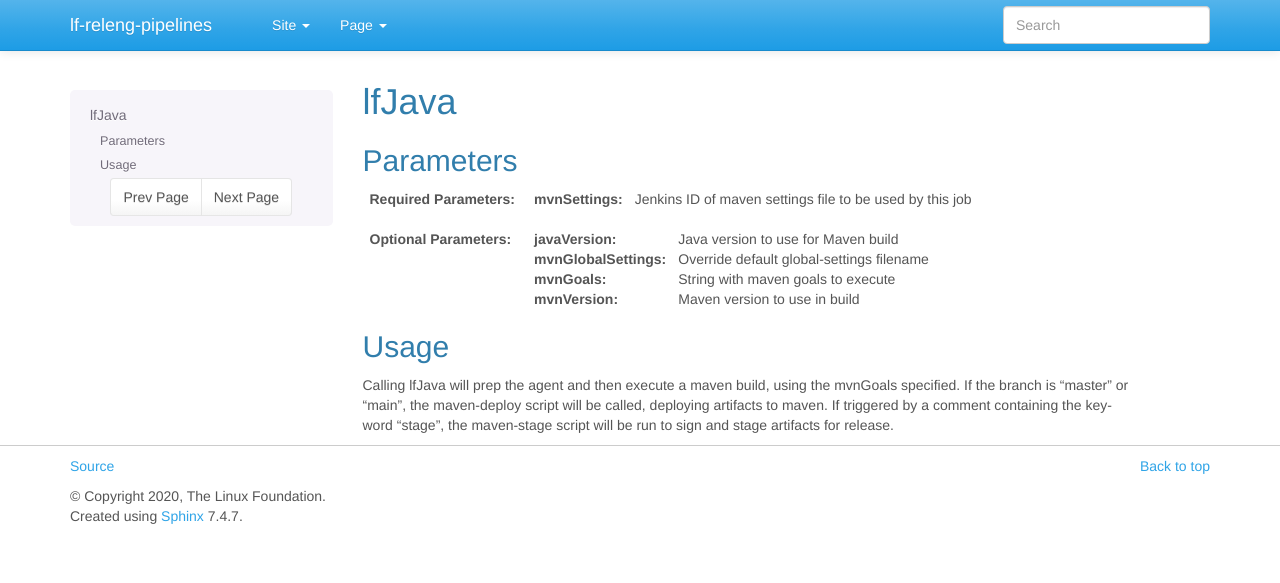
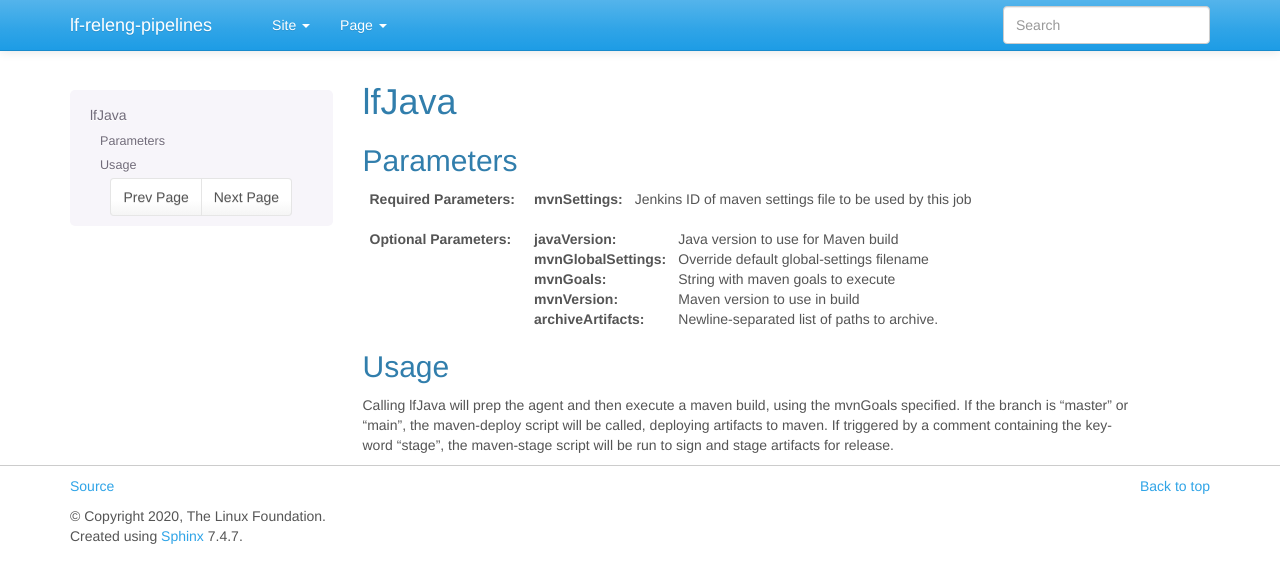
Before and after one commit to lfit/releng-pipelines, a Sphinx documentation site: the page built from docs/vars/lfJava.rst, in a window 1280 px wide. Shown: the top 583 px of the page. Built offline with Sphinx 7.4.7, drawn with Linux system fonts in a browser that asks for light colours.

Commit message:
Fix: Make archiveArtifacts overwriteable in lfJava
While we have the correct default value here, this should not be
hard-coded. It is now treated as a default local to lfJava, but can
still be passed in as an optional parameter, in which case the default
will be overwritten.

Issue: RELENG-3938
Signed-off-by: Eric Ball <eball@linuxfoundation.org>
Change-Id: Ic57d8f7ad8005418a7b687bbef63c9cc02db6102

```diff
--- a/docs/vars/lfJava.rst
+++ b/docs/vars/lfJava.rst
@@ -15,6 +15,7 @@ Parameters
     :mvnGlobalSettings: Override default global-settings filename
     :mvnGoals: String with maven goals to execute
     :mvnVersion: Maven version to use in build
+    :archiveArtifacts: Newline-separated list of paths to archive.
 
 Usage
 =====
```
Also changed, not shown: 1 other file.
